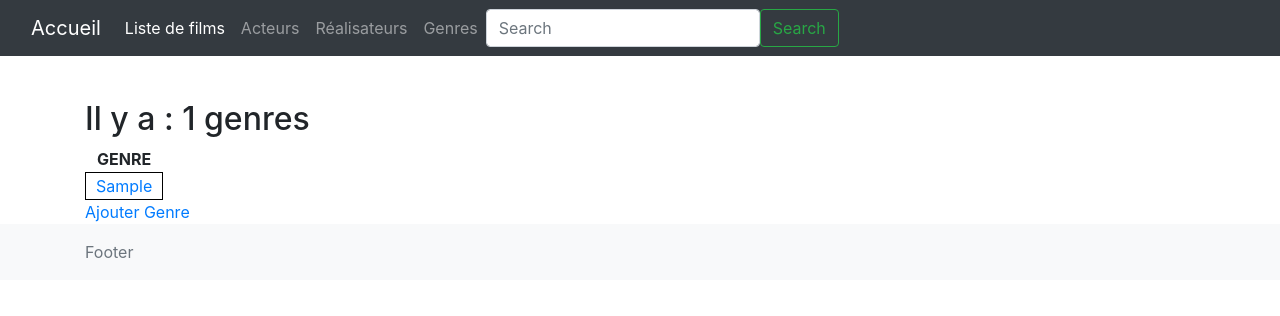
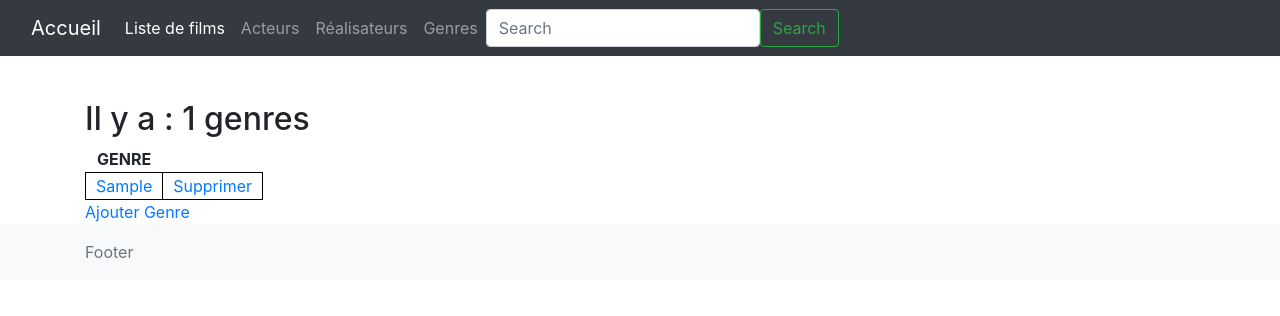
Before and after one commit to AlexisBoulange/Cinema, a PHP site: page /index.php?action=listGenres in a window 1280 px wide. Shown: the top 316 px of the page. Run offline with PHP 8.4, Linux system fonts and the light colour scheme; tables that the repository leaves empty or names only in its code hold one stand-in row (values such as "Sample post").

Commit message:
Update listGenres.php

```diff
--- a/views/genre/listGenres.php
+++ b/views/genre/listGenres.php
@@ -18,6 +18,7 @@ ob_start();
         <?php
             while($genre = $genres->fetch()){
                 echo "<tr><td><a href='index.php?action=detailGenre&id=".$genre["genre_id"]."'>" .$genre["libelle"]."</td>";
+                echo "<td><a href='index.php?action=deleteGenre&id=".$genre["genre_id"]."'>Supprimer</a></td></tr>";
             }
         ?>
     </tbody>
```
